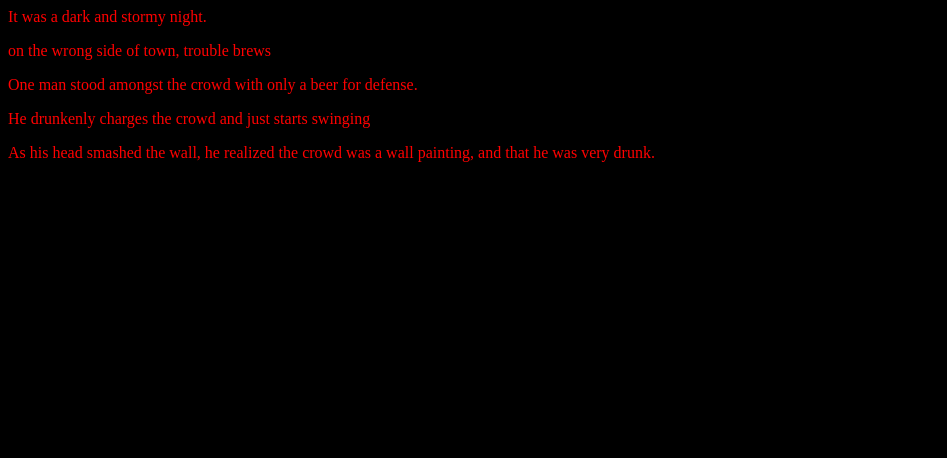
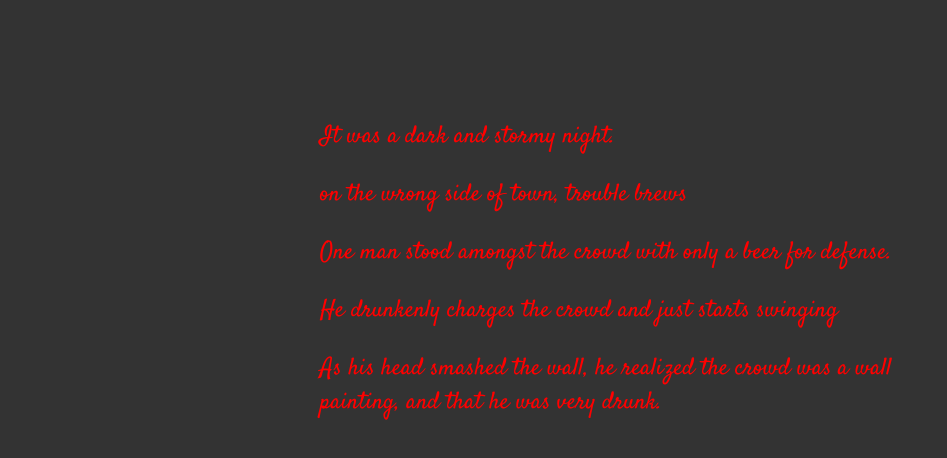
Before and after one commit to bbudreau/fireside-story, a plain HTML site: page index.html in a window 1280 px wide. Shown: the whole page, without its empty margins (0-947 px from the left). Drawn offline with Linux system fonts and the light colour scheme.

Commit message:
added link and css code

```diff
--- a/index.html
+++ b/index.html
@@ -1,6 +1,7 @@
 <html>
     <head>
         <link rel="stylesheet" type="text/css" href="style.css" />
+        <link href="https://fonts.googleapis.com/css?family=Satisfy" rel="stylesheet">
     </head>
     <body>
         <p>It was a dark and stormy night.</p>
--- a/style.css
+++ b/style.css
@@ -5,3 +5,11 @@ body {
 p{
     color:red;
 }
+
+body {
+    color: white;
+    background-color: #333;
+    font-size: 150%;
+    font-family: 'Satisfy', cursive;
+    margin: 5em 25%;
+  }
```
